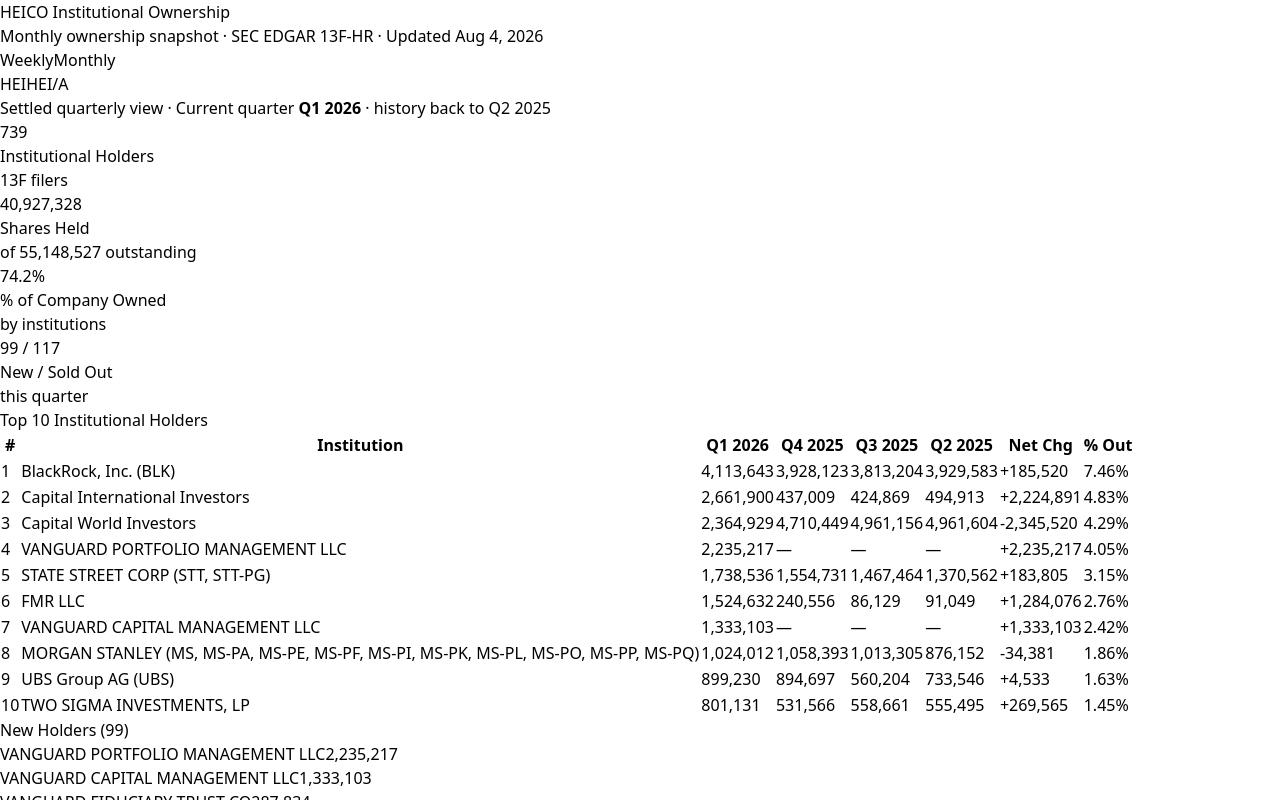
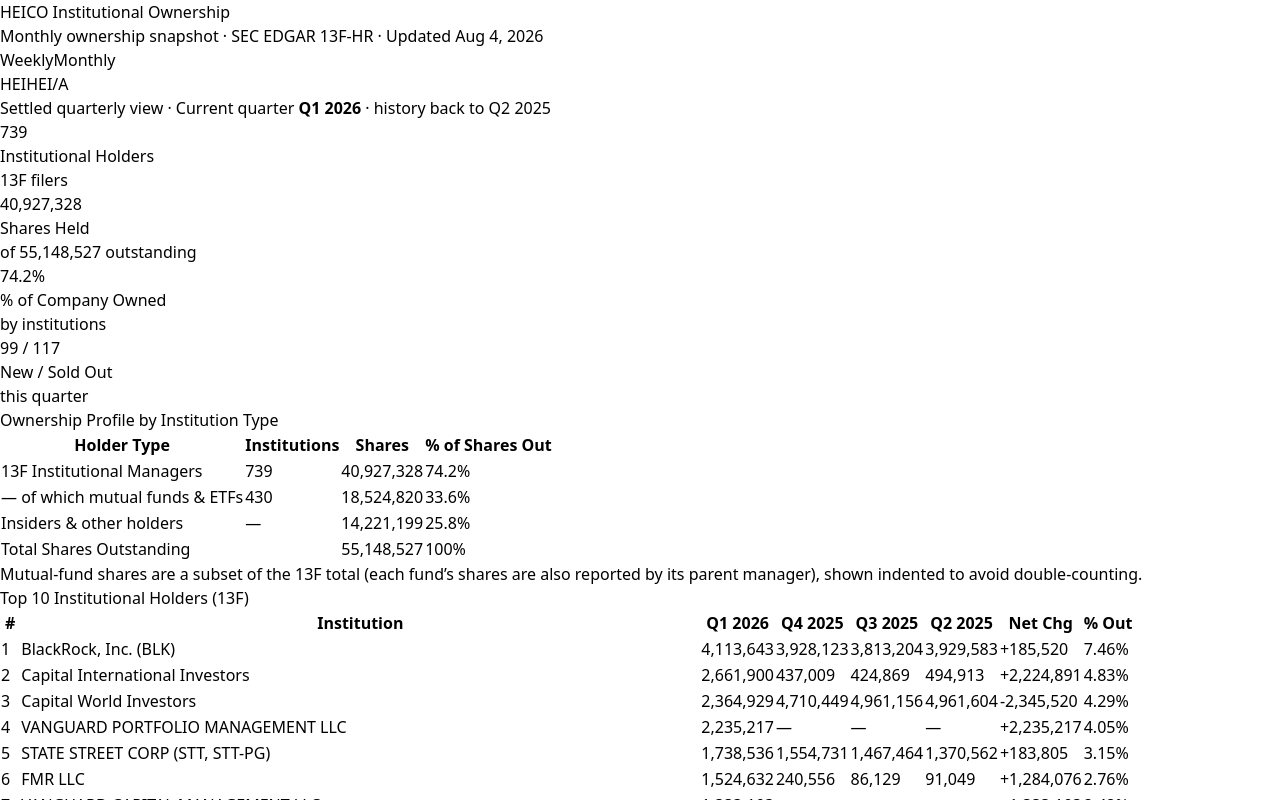
Before and after one commit to lpearson5/HEICO-Dashboard, a Next.js app: page / in a window 1280 px wide. Both pictures are taken after a click on the button "Monthly". Shown: the top 800 px of the page. Built offline with nearby package versions, Linux system fonts and the light colour scheme.

Commit message:
feat: add §2 Ownership Profile by Institution Type and §3 New Fund Holders sections

```diff
--- a/components/MonthlySnapshot.tsx
+++ b/components/MonthlySnapshot.tsx
@@ -123,10 +123,13 @@
         ))}
       </div>
 
+      {/* §2 Ownership Profile by Institution Type */}
+      <OwnershipProfile data={data} funds={funds} />
+
       {/* Top 10 holders */}
       <div className="bg-white rounded-xl border border-gray-200 shadow-sm overflow-hidden">
         <div className="px-4 py-3 border-b border-gray-100 text-sm font-semibold text-gray-700">
-          Top 10 Institutional Holders
+          Top 10 Institutional Holders (13F)
         </div>
         <div className="overflow-x-auto">
           <table className="w-full text-sm">
@@ -284,6 +287,23 @@
         </div>
       </div>
 
+      {/* §3 New fund holders */}
+      {funds.newHolders.length > 0 && (
+        <div className="bg-white rounded-xl border border-gray-200 shadow-sm overflow-hidden">
+          <div className="px-4 py-3 border-b border-gray-100 text-sm font-semibold text-blue-700">
+            New Fund Holders ({funds.newHolders.length})
+          </div>
+          <div className="overflow-y-auto max-h-80 divide-y divide-gray-100">
+            {[...funds.newHolders].sort((a, b) => b.shares - a.shares).map((h, i) => (
+              <div key={`${h.cik}-${i}`} className="px-4 py-2 flex items-center justify-between gap-3">
+                <span className="text-sm text-gray-800 truncate">{decode(h.fundName)}{h.manager ? <span className="text-gray-400"> · {h.manager}</span> : null}</span>
+                <span className="text-sm tabular-nums text-gray-600 whitespace-nowrap">{fmt(h.shares)}</span>
+              </div>
+            ))}
+          </div>
+        </div>
+      )}
+
       <div className="bg-white rounded-xl border border-gray-200 shadow-sm overflow-hidden">
         <div className="px-4 py-3 border-b border-gray-100 flex items-center justify-between gap-3">
           <span className="text-sm font-semibold text-gray-700">Fund Holders · {rows.length.toLocaleString()} shown</span>
@@ -332,6 +352,57 @@
 
       {/* §10: 13F Managers with Affiliated Funds */}
       <ManagersSection managers={funds.managers} outShares={funds.sharesOutstanding} />
+    </div>
+  );
+}
+
+function OwnershipProfile({ data, funds }: { data: MonthlyData; funds?: FundData | null }) {
+  const out = data.sharesOutstanding;
+  const inst = data.summary.totalShares;
+  const other = Math.max(0, out - inst);
+  const pct = (n: number) => `${(n / out * 100).toFixed(1)}%`;
+  const rows: { label: string; n: string; shares: number; indent?: boolean; strong?: boolean }[] = [
+    { label: "13F Institutional Managers", n: data.summary.institutions.toLocaleString(), shares: inst, strong: true },
+  ];
+  if (funds) {
+    rows.push({ label: "— of which mutual funds & ETFs", n: funds.summary.funds.toLocaleString(), shares: funds.summary.totalShares, indent: true });
+  }
+  rows.push({ label: "Insiders & other holders", n: "—", shares: other });
+
+  return (
+    <div className="bg-white rounded-xl border border-gray-200 shadow-sm overflow-hidden">
+      <div className="px-4 py-3 border-b border-gray-100 text-sm font-semibold text-gray-700">
+        Ownership Profile by Institution Type
+      </div>
+      <div className="overflow-x-auto">
+        <table className="w-full text-sm">
+          <thead className="bg-gray-50 border-b border-gray-200 text-xs font-semibold text-gray-500 uppercase tracking-wide">
+            <tr>
+              <th className="px-4 py-2 text-left">Holder Type</th>
+              <th className="px-4 py-2 text-right">Institutions</th>
+              <th className="px-4 py-2 text-right">Shares</th>
+              <th className="px-4 py-2 text-right">% of Shares Out</th>
+            </tr>
+          </thead>
+          <tbody className="divide-y divide-gray-100">
+            {rows.map((r) => (
+              <tr key={r.label} className={r.indent ? "bg-gray-50/50" : ""}>
+                <td className={`px-4 py-2 ${r.indent ? "pl-8 text-gray-500 italic" : "text-gray-800 font-medium"}`}>{r.label}</td>
+                <td className="px-4 py-2 text-right tabular-nums text-gray-600">{r.n}</td>
+                <td className={`px-4 py-2 text-right tabular-nums ${r.strong ? "font-semibold text-gray-900" : "text-gray-700"}`}>{fmt(r.shares)}</td>
+                <td className="px-4 py-2 text-right tabular-nums text-gray-600">{pct(r.shares)}</td>
+              </tr>
+            ))}
+            <tr className="border-t-2 border-gray-200 bg-gray-50 font-semibold">
+              <td className="px-4 py-2 text-gray-900">Total Shares Outstanding</td>
+              <td className="px-4 py-2" />
+              <td className="px-4 py-2 text-right tabular-nums text-gray-900">{fmt(out)}</td>
+              <td className="px-4 py-2 text-right tabular-nums text-gray-600">100%</td>
+            </tr>
+          </tbody>
+        </table>
+      </div>
+      <p className="px-4 py-2 text-xs text-gray-400">Mutual-fund shares are a subset of the 13F total (each fund’s shares are also reported by its parent manager), shown indented to avoid double-counting.</p>
     </div>
   );
 }
```
